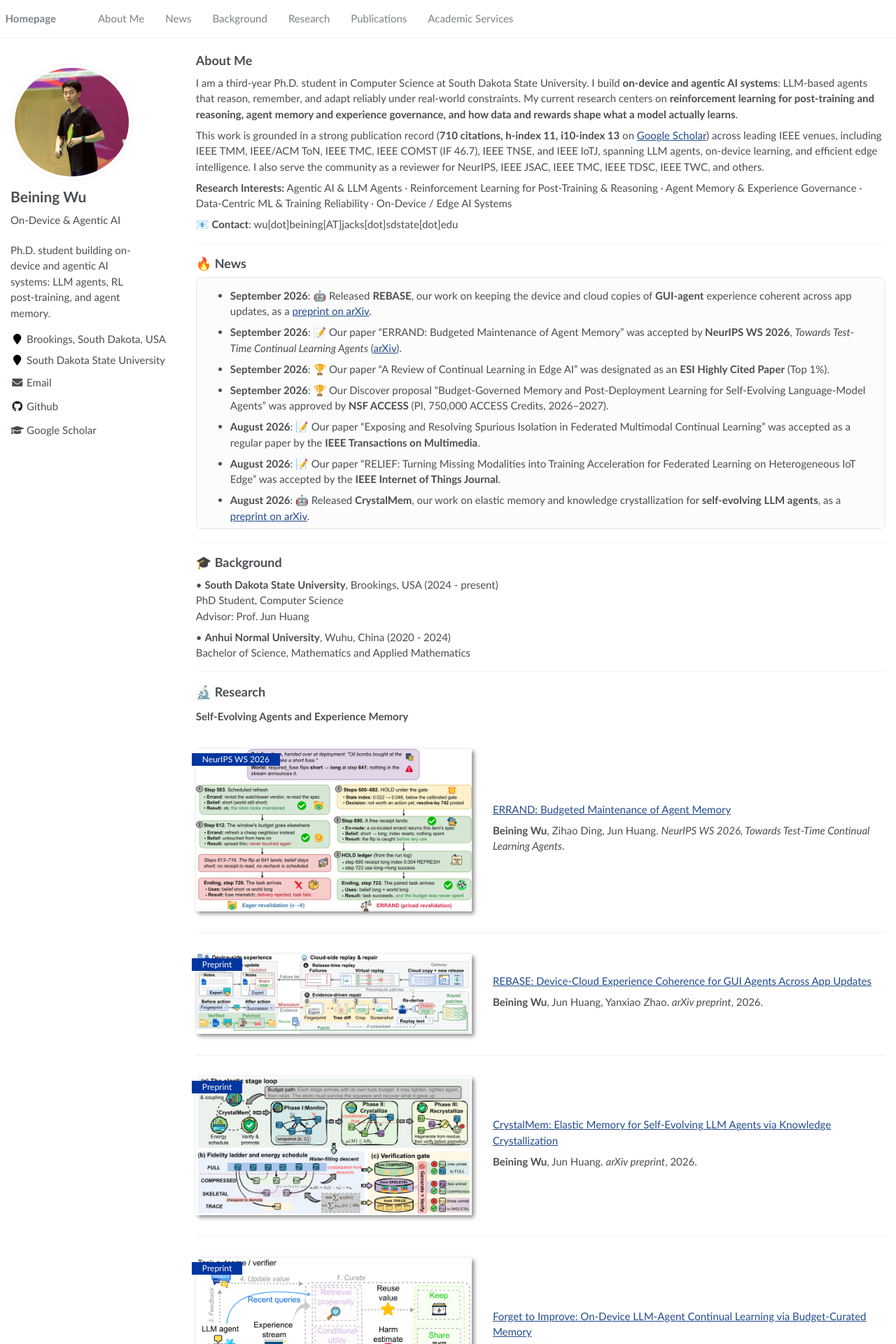
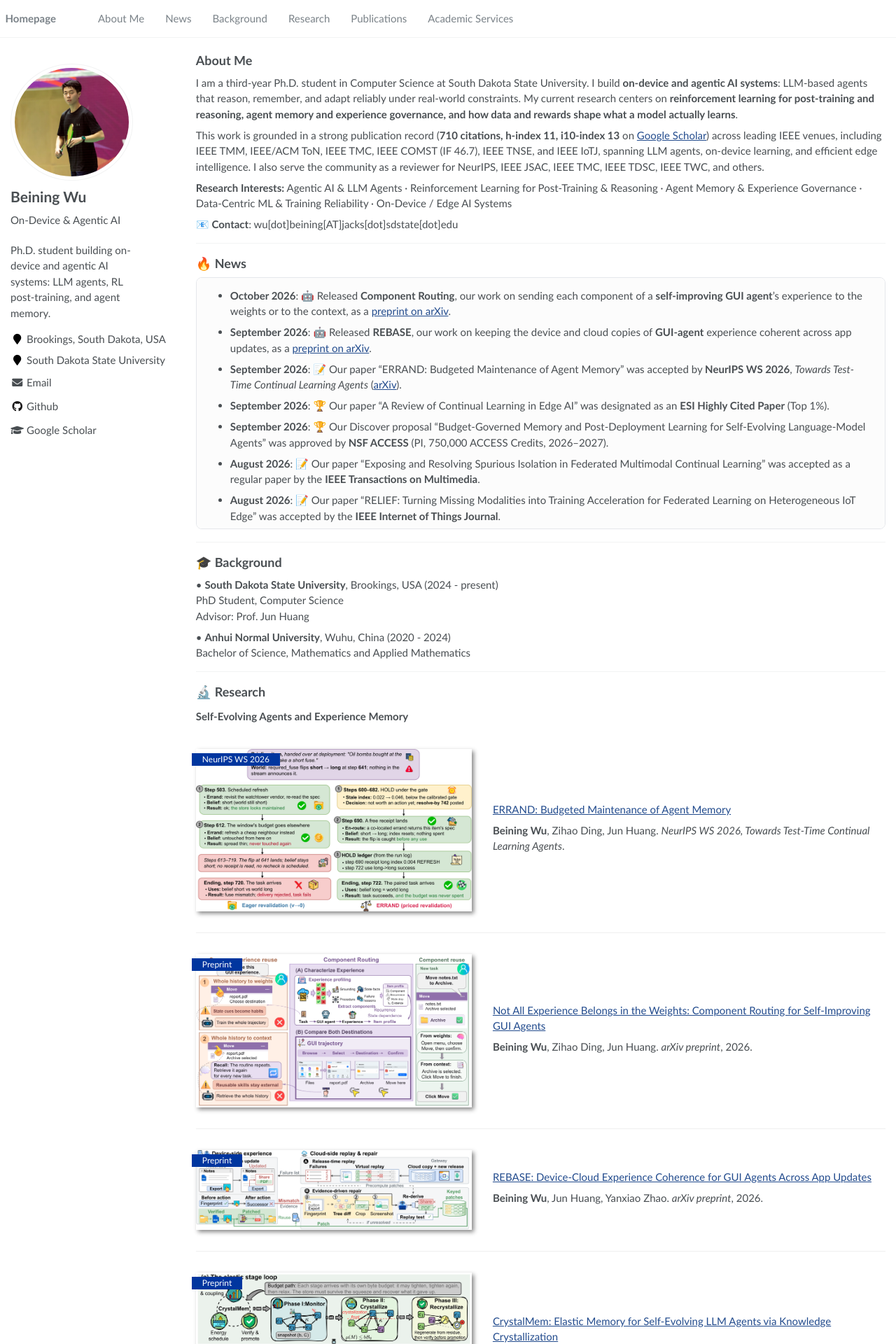
Before and after one commit to beining1008/beining1008.github.io, a Jekyll site: the page built from _pages/about.md, in a window 1280 px wide. Shown: the top 1920 px of the page at 70% size. Built offline with Jekyll 4.4.1, drawn with Linux system fonts in a browser that asks for light colours; some of the changed text lies outside the part shown.

Commit message:
Add Component Routing (arXiv:2610.01787) to News, Research, and Publications
Co-Authored-By: Claude Opus 5.5 <noreply@anthropic.com>

```diff
--- a/_pages/about.md
+++ b/_pages/about.md
@@ -43,6 +43,7 @@ This work is grounded in a strong publication record (<b>710 citations, h-index
 
 <div class="scroll-panel" markdown="1" style="max-height: 360px;">
 
+- **October 2026**: 🤖 Released **Component Routing**, our work on sending each component of a **self-improving GUI agent**'s experience to the weights or to the context, as a <a href="https://arxiv.org/abs/2610.01787">preprint on arXiv</a>.
 - **September 2026**: 🤖 Released **REBASE**, our work on keeping the device and cloud copies of **GUI-agent** experience coherent across app updates, as a <a href="https://arxiv.org/abs/2609.32130">preprint on arXiv</a>.
 - **September 2026**: 📝 Our paper "ERRAND: Budgeted Maintenance of Agent Memory" was accepted by **NeurIPS WS 2026**, *Towards Test-Time Continual Learning Agents* (<a href="https://arxiv.org/abs/2609.29545">arXiv</a>).
 - **September 2026**: 🏆 Our paper "A Review of Continual Learning in Edge AI" was designated as an **ESI Highly Cited Paper** (Top 1%).
@@ -92,6 +93,15 @@ This work is grounded in a strong publication record (<b>710 citations, h-index
 <a href="https://arxiv.org/abs/2609.29545">ERRAND: Budgeted Maintenance of Agent Memory</a>
 
 **Beining Wu**, Zihao Ding, Jun Huang. *NeurIPS WS 2026, Towards Test-Time Continual Learning Agents*.
+
+</div></div>
+
+<div class="paper-box"><div class="paper-box-image"><div><div class="badge">Preprint</div><a href="https://arxiv.org/abs/2610.01787"><img src="/images/pub_routing.png" alt="Whole-history reuse versus component routing of GUI-agent experience to the weights or the context" width="100%" /></a></div></div>
+<div class="paper-box-text" markdown="1">
+
+<a href="https://arxiv.org/abs/2610.01787">Not All Experience Belongs in the Weights: Component Routing for Self-Improving GUI Agents</a>
+
+**Beining Wu**, Zihao Ding, Jun Huang. *arXiv preprint*, 2026.
 
 </div></div>
 
@@ -239,6 +249,8 @@ The on-device numbers in these papers come from hardware I built and maintain: t
 
 ### Preprints
 
+- **Beining Wu**, Zihao Ding, Jun Huang. <a href="https://arxiv.org/abs/2610.01787">"Not All Experience Belongs in the Weights: Component Routing for Self-Improving GUI Agents."</a> *arXiv preprint arXiv:2610.01787*, 2026.
+
 - **Beining Wu**, Jun Huang, Yanxiao Zhao. <a href="https://arxiv.org/abs/2609.32130">"REBASE: Device-Cloud Experience Coherence for GUI Agents Across App Updates."</a> *arXiv preprint arXiv:2609.32130*, 2026.
 
 - Dhe Yeong Tchalla, **Beining Wu**, Jun Huang, Shuyang Gu, Qiang Duan. <a href="https://arxiv.org/abs/2608.07730">"FedSceneX: Time-to-Target Orchestration for Same-Scene Multimodal Federated Edge Learning."</a> *arXiv preprint arXiv:2608.07730*, 2026.
@@ -312,4 +324,4 @@ Beyond academics, I am a National Level-2 Badminton Athlete (China) and currentl
 
 ---
 
-*Last updated: September 2026*
+*Last updated: October 2026*
```
Also changed, not shown: images/pub_routing.png (added).
